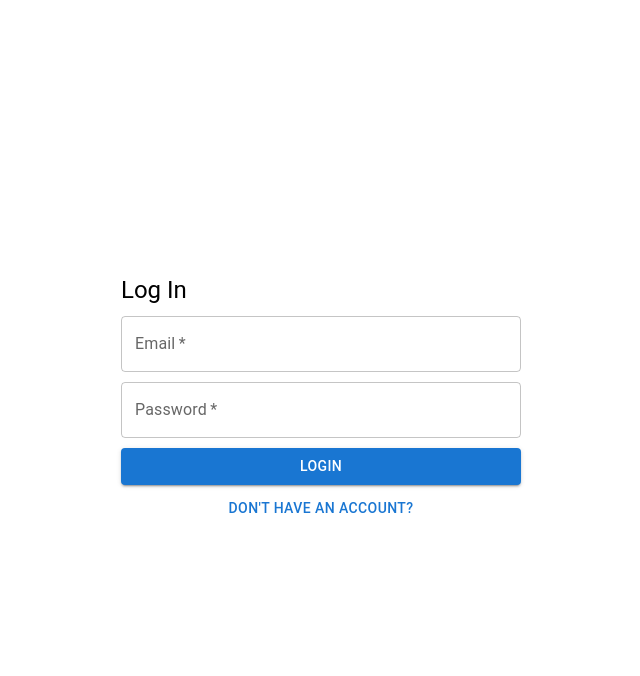
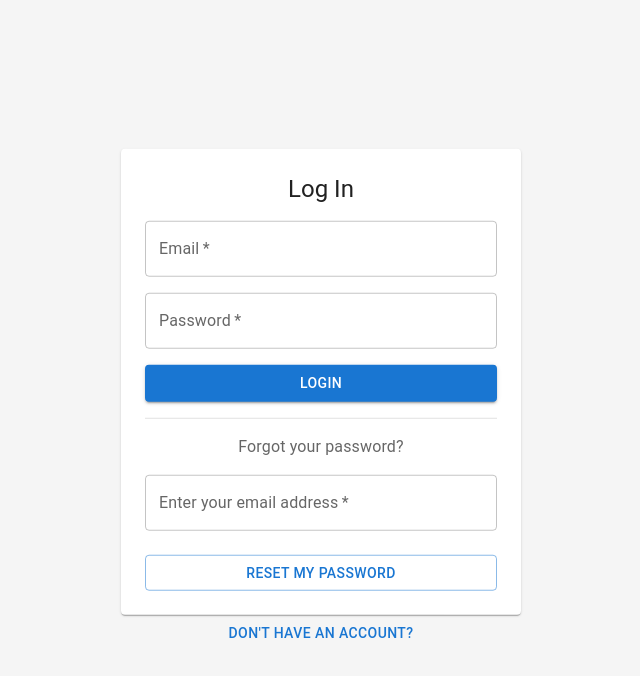
Before and after one commit to djangbahevans/contacts-app-frontend, a React (Create React App) app: page /login in a window 1280 px wide. Shown: the top 676 px of the page, without its empty margins (319-959 px from the left). Built offline with nearby package versions, Linux system fonts and the light colour scheme.

Commit message:
Implemented forgot password fields

```diff
--- a/src/index.css
+++ b/src/index.css
@@ -5,6 +5,7 @@ body {
     sans-serif;
   -webkit-font-smoothing: antialiased;
   -moz-osx-font-smoothing: grayscale;
+  background-color: #f5f5f5;
 }
 
 code {
--- a/src/pages/LoginPage.tsx
+++ b/src/pages/LoginPage.tsx
@@ -1,4 +1,4 @@
-import { Box, Button, Grid, TextField, Typography } from "@mui/material"
+import { Box, Button, Paper, Divider, Grid, TextField, Typography } from "@mui/material"
 import { useState } from "react"
 import { useAuth } from "../contexts"
 const approve = require("approvejs")
@@ -6,6 +6,8 @@ const approve = require("approvejs")
 const LoginPage = () => {
   const [email, setEmail] = useState<string>("")
   const [emailError, setEmailError] = useState<string>("")
+  const [forgotEmail, setForgotEmail] = useState<string>("")
+  const [forgotEmailError, setForgotEmailError] = useState<string>("")
   const [password, setPassword] = useState<string>("")
   const [passwordError, setPasswordError] = useState<string>("")
   const [error, setError] = useState<string>("")
@@ -32,6 +34,16 @@ const LoginPage = () => {
     return value
   }
 
+  const validateForgotEmail = () => {
+    const rules = { required: true, email: true }
+    const result = approve.value(forgotEmail, rules)
+    let value: string
+    if (!result.approved) value = `Email ${result.errors[0]}`
+    else value = ""
+    setForgotEmailError(value)
+    return value
+  }
+
   return (
     <div style={{ position: 'relative', height: '100vh' }}>
       <Box sx={{
@@ -42,7 +54,8 @@ const LoginPage = () => {
         top: '50%',
         transform: 'translate(-50%, -50%)'
       }}>
-        <Typography variant="h5" sx={{ paddingBottom: '10px' }}>
+        <Paper sx={{ padding: 3 }}>
+          <Typography align="center" variant="h5" sx={{ paddingBottom: 2 }}>
             Log In
           </Typography>
           <Grid container>
@@ -55,8 +68,9 @@ const LoginPage = () => {
                 variant="outlined"
                 type="email"
                 helperText={emailError}
-              sx={{ paddingBottom: '10px' }}
+                sx={{ paddingBottom: 2 }}
                 onChange={(e) => { setEmail(e.target.value) }}
+                value={email}
                 error={!!emailError}
                 autoComplete="email"
                 onBlur={validateEmail}
@@ -70,8 +84,9 @@ const LoginPage = () => {
                 variant="outlined"
                 type="password"
                 helperText={passwordError}
-              sx={{ paddingBottom: '10px' }}
+                sx={{ paddingBottom: 2 }}
                 onChange={(e) => { setPassword(e.target.value) }}
+                value={password}
                 error={!!passwordError}
                 autoComplete="current-password"
                 onBlur={validatePassword}
@@ -97,9 +112,62 @@ const LoginPage = () => {
                 fullWidth>
                 Login
               </Button>
-            <Button href="/signup" sx={{ marginTop: '5px' }} variant="text" fullWidth>Don't have an account?</Button>
+            </Grid>
+            <Grid item xs={12}>
+              <Divider sx={{ marginTop: 2, marginBottom: 2 }} />
+            </Grid>
+            <Grid item xs={12}>
+              <Typography align="center" sx={{ color: 'rgba(0, 0, 0, 0.6)', paddingBottom: 2 }}>
+                Forgot your password?
+              </Typography>
+            </Grid>
+            <Grid item xs={12}>
+              <TextField
+                label="Enter your email address"
+                variant="outlined"
+                type="email"
+                helperText={forgotEmailError}
+                sx={{ paddingBottom: 2 }}
+                onChange={(e) => { setForgotEmail(e.target.value) }}
+                value={forgotEmail}
+                error={!!forgotEmailError}
+                autoComplete="email"
+                onBlur={validateForgotEmail}
+                required
+                fullWidth
+              />
+            </Grid>
+            <Grid item xs={12}>
+              <Button
+                sx={{ marginTop: 1 }}
+                variant="outlined"
+                onClick={async () => {
+                  const error = validateForgotEmail()
+                  if (error) return
+
+                  try {
+                    const response = await fetch(`${process.env.REACT_APP_API_URL}/password-reset`, {
+                      method: 'post',
+                      mode: 'cors',
+                      headers: {
+                        'Content-Type': 'application/json;charset=UTF-8'
+                      },
+                      body: JSON.stringify({
+                        email: forgotEmail
+                      })
+                    })
+                    const data = await response.json()
+                    if (response.status !== 201) setError(data.detail)
+                  } catch (error: any) {
+                    setError(error.message)
+                  }
+                }}
+                fullWidth>
+                Reset my password</Button>
             </Grid>
           </Grid>
+        </Paper>
+        <Button href="/signup" variant="text" fullWidth>Don't have an account?</Button>
       </Box>
     </div>
   )
```
Lines whose indentation alone changed are shown as unchanged.
